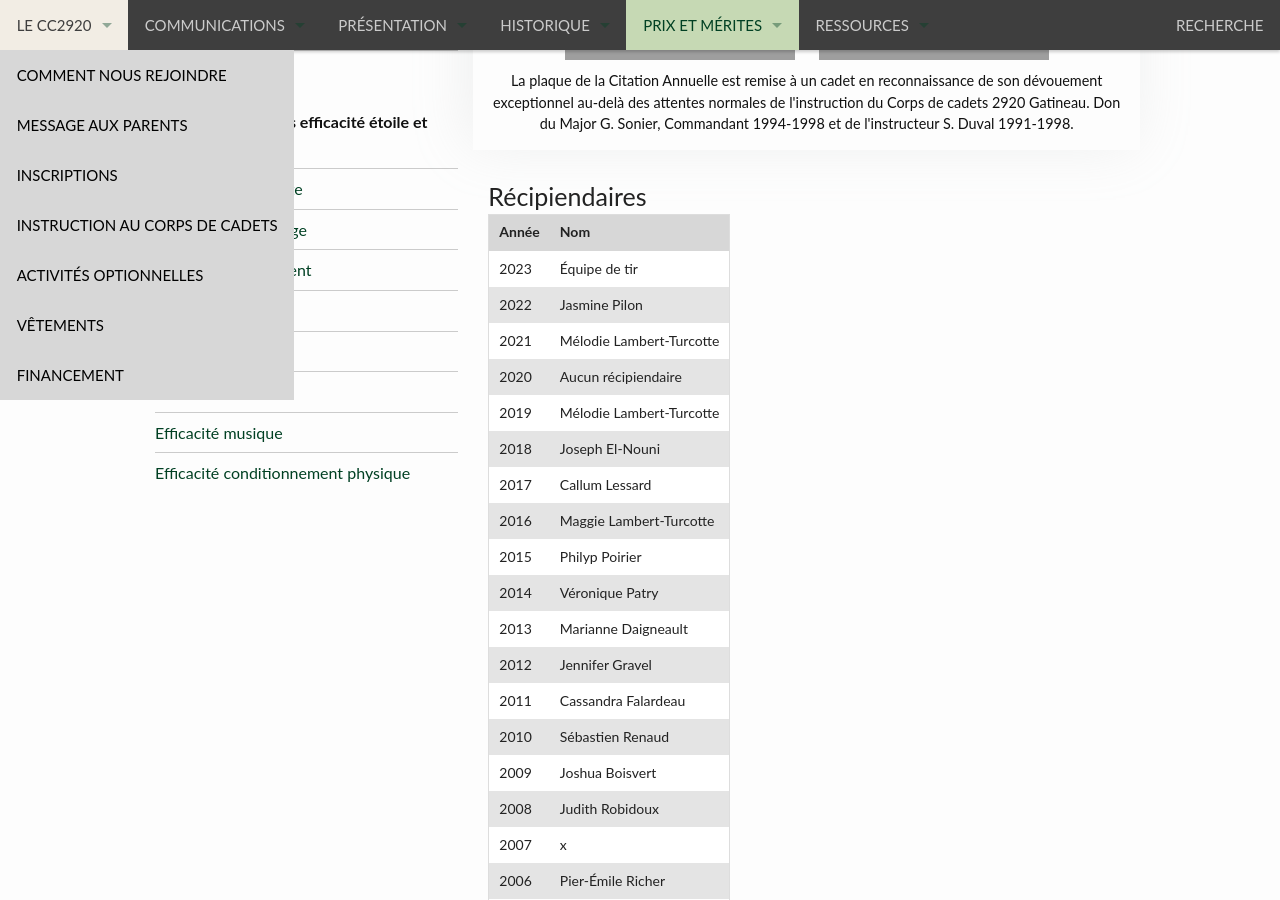
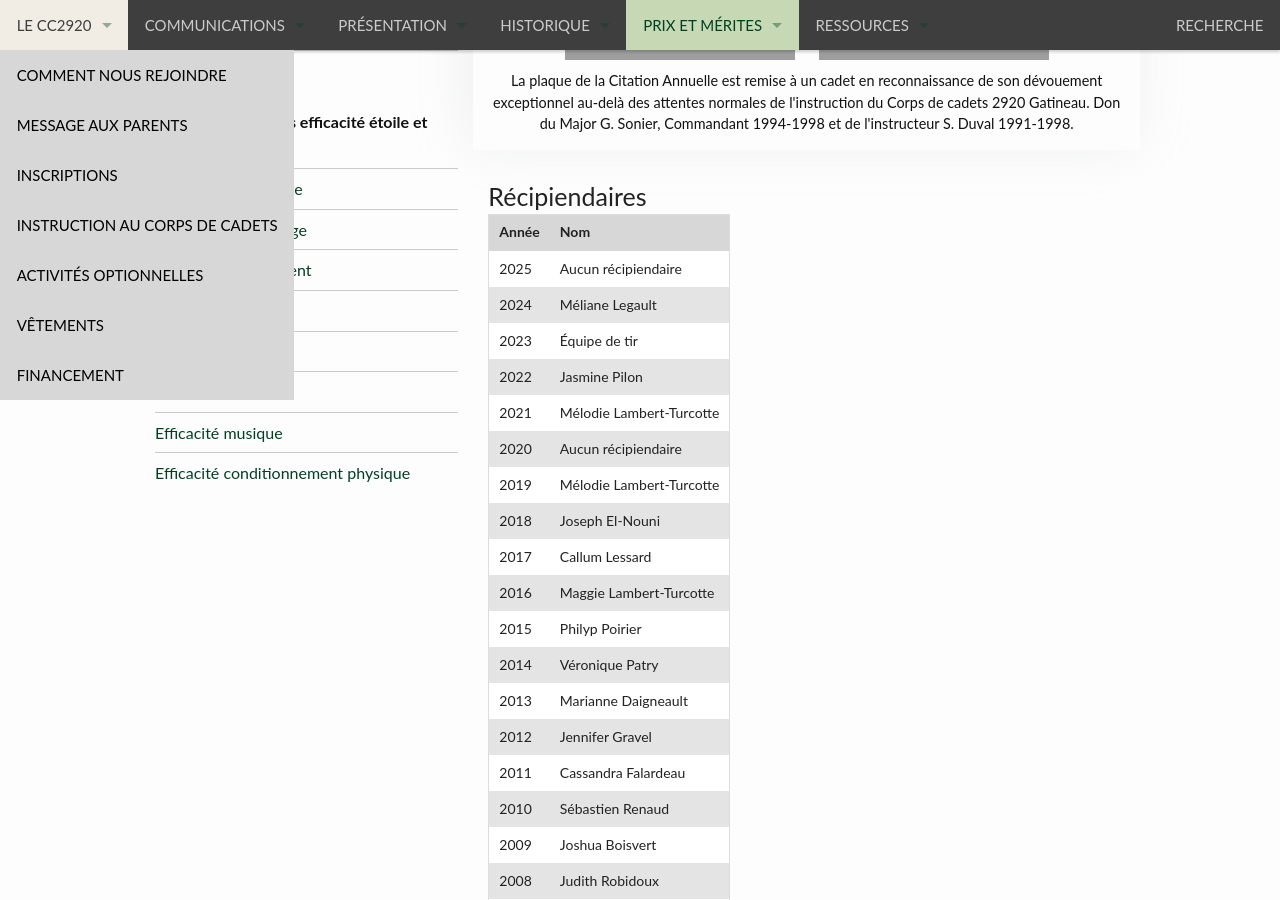
Before and after one commit to CC2920/web, a Jekyll site: the page built from _prix/plaques-trophees/citation-annuelle.md, in a window 1280 px wide and 900 px high, scrolled down 611 px. Built offline with Jekyll 4.4.1, drawn with Linux system fonts in a browser that asks for light colours.

Commit message:
Update citation-annuelle.md

```diff
--- a/_prix/plaques-trophees/citation-annuelle.md
+++ b/_prix/plaques-trophees/citation-annuelle.md
@@ -15,6 +15,8 @@ prix:
 
 | Année | Nom |
 | --- | --- |
+| 2025 | Aucun récipiendaire |
+| 2024 | Méliane Legault |
 | 2023 | Équipe de tir |
 | 2022 | Jasmine Pilon |
 | 2021 | Mélodie Lambert-Turcotte |
```
